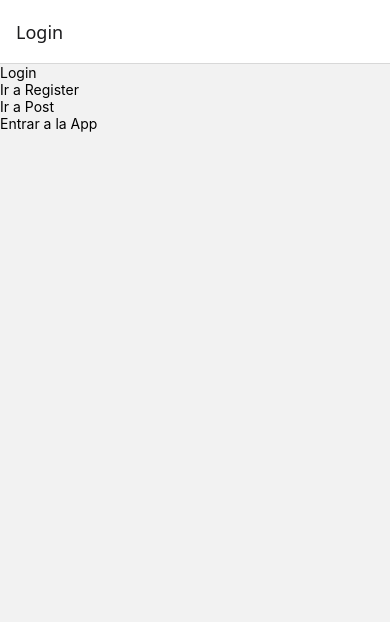
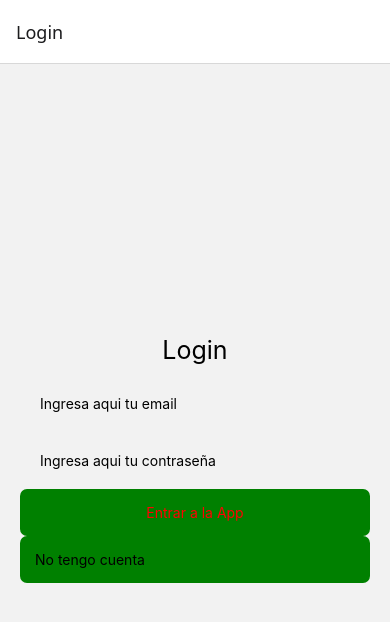
Before and after one commit to conniedelfino/pi2delfinoronchiettobianzzin, a React Native app: screen /Login in a window 390 px wide. Shown: the top 622 px of the page. Built offline with nearby package versions, Linux system fonts and the light colour scheme.

Commit message:
login estilos

```diff
--- a/src/Screens/Login/Login.js
+++ b/src/Screens/Login/Login.js
@@ -19,20 +19,62 @@ function Login(props){
     }
 
     return(
-        <View>
-            <Text>Login</Text>
+        <View style={styles.container}>
+            <Text style={styles.title}>Login</Text>
+            <TextInput  style={styles.input}
+                    keyboardType='email-address'
+                    placeholder='Ingresa aqui tu email'
+                    onChangeText={text => setEmail(text)}
+                    value={email}/>
 
-            <Pressable onPress={()=> props.navigation.navigate("Register")}>
-                <Text>Ir a Register</Text>
+            <TextInput  style={styles.input}
+                    placeholder='Ingresa aqui tu contraseña'
+                    onChangeText={text => setPassword(text)}
+                    value={password}
+                    secureTextEntry={true}/>
+
+
+            <Pressable style={styles.button} onPress={()=> onSubmit()}>
+                <Text style={styles.buttonTexto}>Entrar a la App</Text>
             </Pressable>
-            <Pressable onPress={()=> props.navigation.navigate("Post")}>
-                <Text>Ir a Post</Text>
+
+            <Pressable style={styles.button} onPress={()=> props.navigation.navigate("Register")}>
+                <Text style={styles.buttonTextoRegister}>No tengo cuenta</Text>
             </Pressable>
-            <Pressable onPress={()=> props.navigation.navigate("Navegacion")}>
-                <Text>Entrar a la App</Text>
-            </Pressable>
+
+
         </View>
-    )
+    );
 }
 
-export default Login
+const styles = StyleSheet.create({
+    container:{
+        padding: 20,
+        flex: 1,
+        justifyContent: "center"
+    },
+    title:{
+        fontSize: 25,
+        margin: 10,
+        textAlign: "center"
+    },
+    input:{
+        borderColor: "black",
+        padding: 15,
+        margin: 5
+    },
+    button:{
+        backgroundColor: "green",
+        padding: 15,
+        borderRadius: 7
+    },
+    buttonTexto:{
+        textAlign: "center",
+        color: "red"
+    },
+    error:{
+        color: "red"
+    }
+})
+
+export default Login;
```
